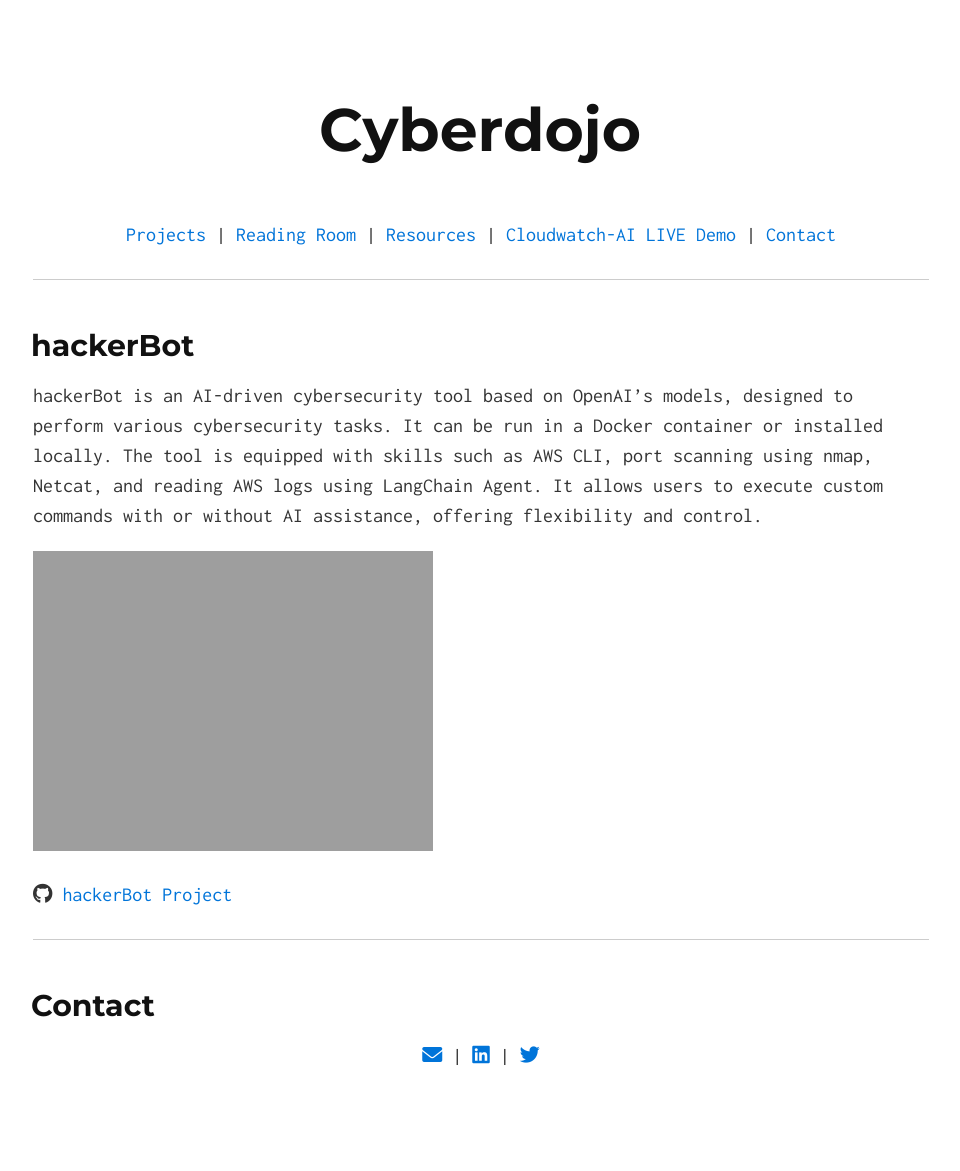
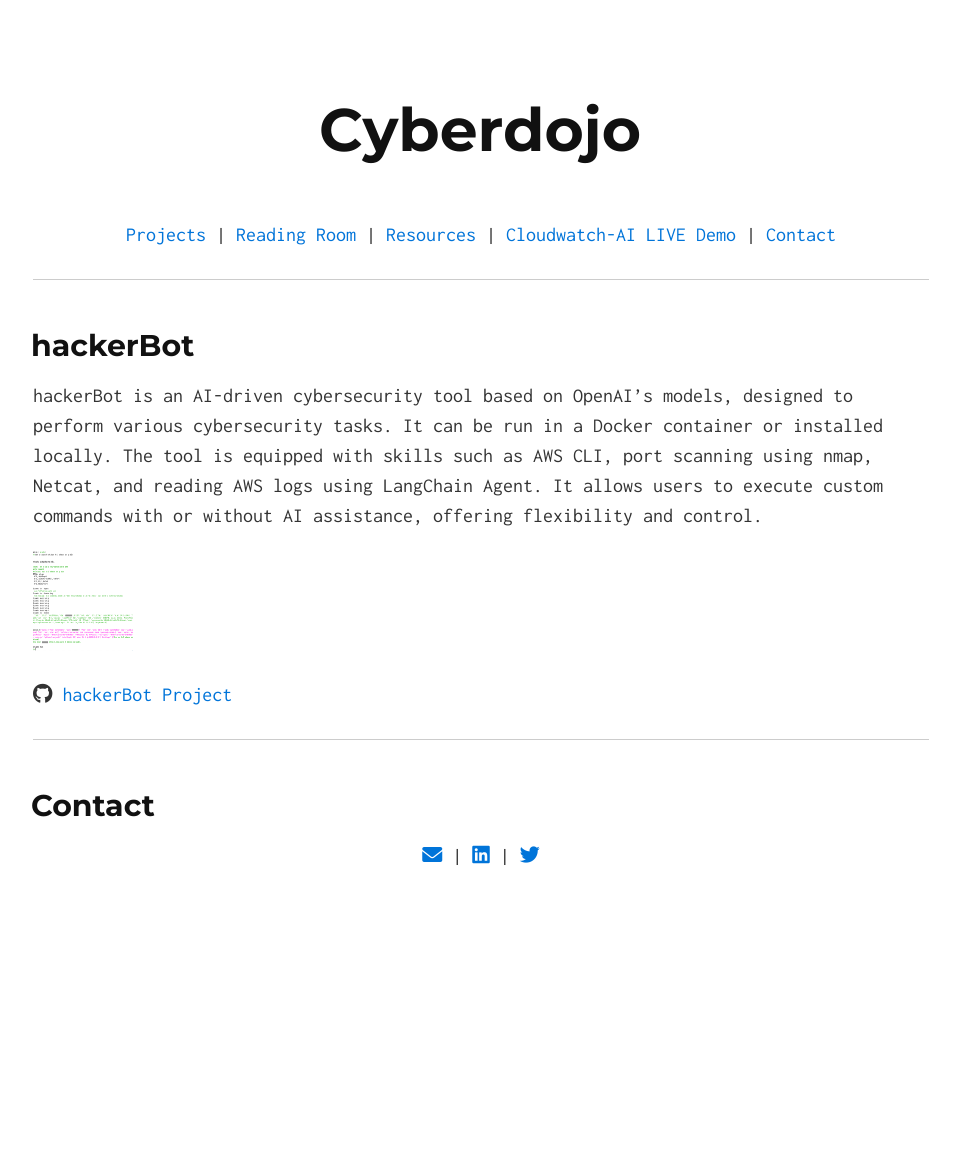
Before and after one commit to Ahmed-AG/cyberdojo-page, a Jekyll site: the page built from projects/hackerbot.md, in a window 1280 px wide. Shown: the whole page, without its empty margins (159-1119 px from the left). Built offline with Jekyll 4.4.1, drawn with Linux system fonts in a browser that asks for light colours; our own code applies the rules of GitHub Pages for plain Markdown files; after the commit the page ends 971 px from its top, so only the background shows below that.

Commit message:
update hackerBot

```diff
--- a/projects/hackerbot.md
+++ b/projects/hackerbot.md
@@ -5,7 +5,7 @@
 ## hackerBot
 hackerBot is an AI-driven cybersecurity tool based on OpenAI's models, designed to perform various cybersecurity tasks. It can be run in a Docker container or installed locally. The tool is equipped with skills such as AWS CLI, port scanning using nmap, Netcat, and reading AWS logs using LangChain Agent. It allows users to execute custom commands with or without AI assistance, offering flexibility and control.
 
-![HackerBot searching through logs and answering questions](/static/hackerBot.png =10x10)
+<img src="/static/hackerBot.png" alt="HackerBot searching through logs and answering questions" width="100" height="100" />
 
 <i class="fab fa-github"></i> [hackerBot Project](https://github.com/Ahmed-AG/hackerbot){:target="_blank"}
 
```
